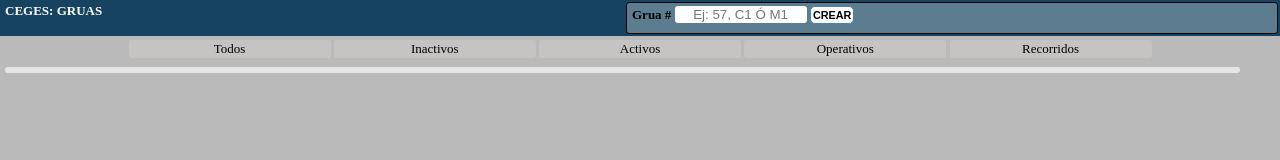
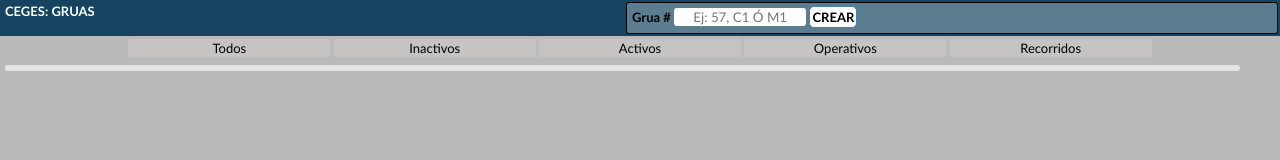
Before and after one commit to dragoncentral6/ceges, a plain HTML site: page dragones/index.html in a window 1280 px wide. Drawn offline with Linux system fonts and the light colour scheme; no server answers.

Commit message:
Update estilos.css

```diff
--- a/dragones/estilos.css
+++ b/dragones/estilos.css
@@ -3,6 +3,7 @@ body{
     margin: 0;
     background-color: #bababa;
     font-size: small;
+    font-family: Calibri;
 }
 
 /*encabezado*/
@@ -20,6 +21,7 @@ body{
     height: 3vh;
     font-weight: bold;
     color: #FFF;
+    font-family: Calibri;
 }
 .head-page > div{
     width: 50vw;
@@ -34,12 +36,14 @@ body{
 }
 .head-page > div > form > label{
     font-weight: bold;
+    font-family: Calibri;
 }
 .head-page > div > form > input{
     border: none;
     border-radius: 3px;
     width: 10vw;
     text-align: center;
+    font-family: Calibri;
 }
 .head-page > div > form > button{
     border: 1px solid #4682B4;
@@ -47,7 +51,8 @@ body{
     font-weight: bold;
     border-radius: 5px;
     background-color: #FFF;
-    font-size: smaller;
+    font-size: small;
+    font-family: Calibri;
 }
 .head-page > div > form > button:hover{
     box-shadow: 0px 0px 3px #FFF;
```
